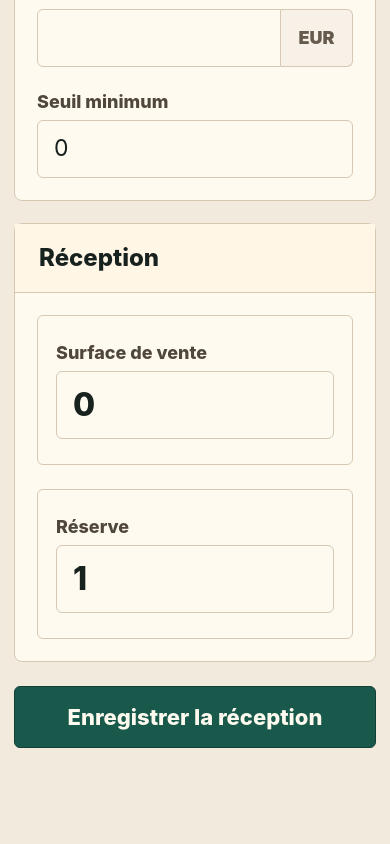
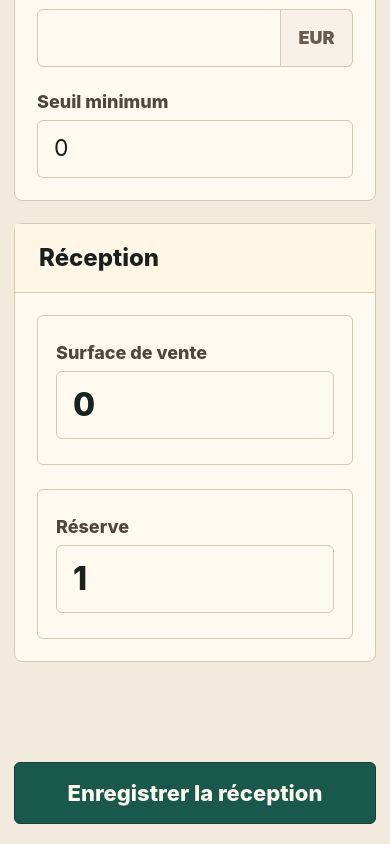
Before and after one commit to aliCheikCheikh/auto-stock-management-front, an Angular app: page /stock-receipts/new in a window 390 px wide. Shown: the part 632-1476 px from the top of the page. Before the commit the page ends 1400 px from the top, so only its background shows below. Built offline with nearby package versions, Linux system fonts and the light colour scheme.

Commit message:
feat(stock-receipts): show receipt submission feedback

```diff
--- a/src/app/features/stock-receipts/pages/new-stock-receipt-page/new-stock-receipt-page.html
+++ b/src/app/features/stock-receipts/pages/new-stock-receipt-page/new-stock-receipt-page.html
@@ -95,7 +95,23 @@
         </section>
 
         <footer class="form-actions">
-            <button class="submit-button" type="submit">Enregistrer la réception</button>
+            <div class="form-feedback" aria-live="polite">
+                @if (successMessage) {
+                <p class="submit-feedback submit-feedback--success">{{ successMessage }}</p>
+                }
+
+                @if (errorMessage) {
+                <p class="submit-feedback submit-feedback--error">{{ errorMessage }}</p>
+                }
+            </div>
+
+            <button class="submit-button" type="submit" [disabled]="isSubmitting">
+                @if (isSubmitting) {
+                Enregistrement...
+                } @else {
+                Enregistrer la réception
+                }
+            </button>
         </footer>
     </form>
 </main>
--- a/src/app/features/stock-receipts/pages/new-stock-receipt-page/new-stock-receipt-page.scss
+++ b/src/app/features/stock-receipts/pages/new-stock-receipt-page/new-stock-receipt-page.scss
@@ -184,9 +184,38 @@ input:focus {
 }
 
 .form-actions {
-  display: flex;
-  justify-content: flex-end;
+  display: grid;
+  grid-template-columns: minmax(0, 1fr) auto;
+  align-items: center;
+  gap: 18px;
   padding: 2px 0 0;
+}
+
+.form-feedback {
+  min-height: 58px;
+  display: grid;
+  align-items: center;
+}
+
+.submit-feedback {
+  border: 1px solid;
+  border-radius: 6px;
+  font-size: 18px;
+  font-weight: 800;
+  line-height: 1.35;
+  padding: 14px 16px;
+}
+
+.submit-feedback--success {
+  border-color: rgba(107, 143, 87, 0.48);
+  background: #edf3e5;
+  color: #315524;
+}
+
+.submit-feedback--error {
+  border-color: rgba(185, 71, 53, 0.48);
+  background: #f5ded8;
+  color: #842a20;
 }
 
 .submit-button {
@@ -203,6 +232,12 @@ input:focus {
 
 .submit-button:hover {
   background: var(--color-petrol-dark);
+}
+
+.submit-button:disabled {
+  border-color: var(--color-border-strong);
+  background: #6d7770;
+  cursor: wait;
 }
 
 .submit-button:focus-visible {
@@ -235,7 +270,7 @@ input:focus {
   }
 
   .form-actions {
-    justify-content: stretch;
+    grid-template-columns: 1fr;
   }
 
   .submit-button {
--- a/src/app/features/stock-receipts/pages/new-stock-receipt-page/new-stock-receipt-page.ts
+++ b/src/app/features/stock-receipts/pages/new-stock-receipt-page/new-stock-receipt-page.ts
@@ -12,6 +12,11 @@ import { StockReceiptsApiService } from '../../data-access/stock-receipts-api.se
 })
 export class NewStockReceiptPage {
   private readonly stockReceiptsApi = inject(StockReceiptsApiService);
+
+  isSubmitting = false;
+  successMessage = '';
+  errorMessage = '';
+
   readonly form = new FormGroup({
     productReference: new FormControl('', {
       nonNullable: true,
@@ -85,14 +90,20 @@ export class NewStockReceiptPage {
         },
       ].filter((distribution) => distribution.quantity > 0),
     }
+
+    this.isSubmitting = true;
+    this.successMessage = '';
+    this.errorMessage = '';
+
     this.stockReceiptsApi.receiveStock(request).subscribe({
       next: (acknowledgement) => {
-        console.log('Stock receipt acknowledged:', acknowledgement);
-        alert(`Stock receipt acknowledged for product ID: ${acknowledgement.productId}, total received: ${acknowledgement.totalReceived}`);
+        this.isSubmitting = false;
+        this.successMessage = `Reception enregistrée : ${acknowledgement.totalReceived} pièce(s)`;
       },
-      error: (error) => {
-        console.error('Error receiving stock:', error);
-        alert('An error occurred while receiving stock. Please try again.');
+      error: () => {
+        this.isSubmitting = false;
+        this.errorMessage = 'Impossible d\'enregistrer la réception. Veuillez réessayer.';
+
       },
     })
 
```
